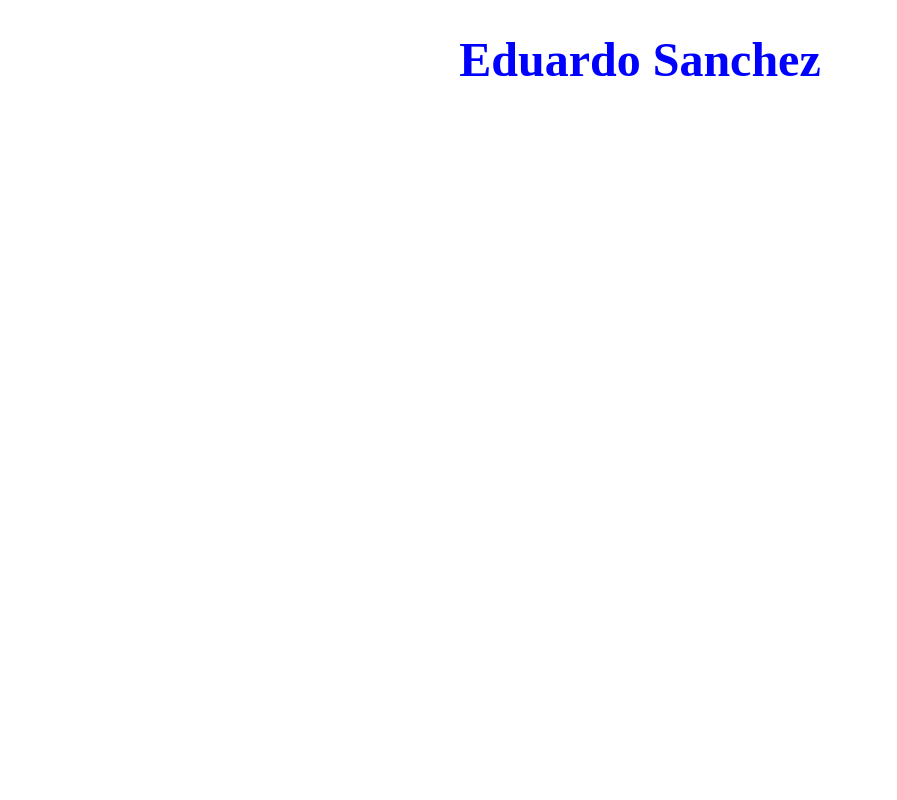
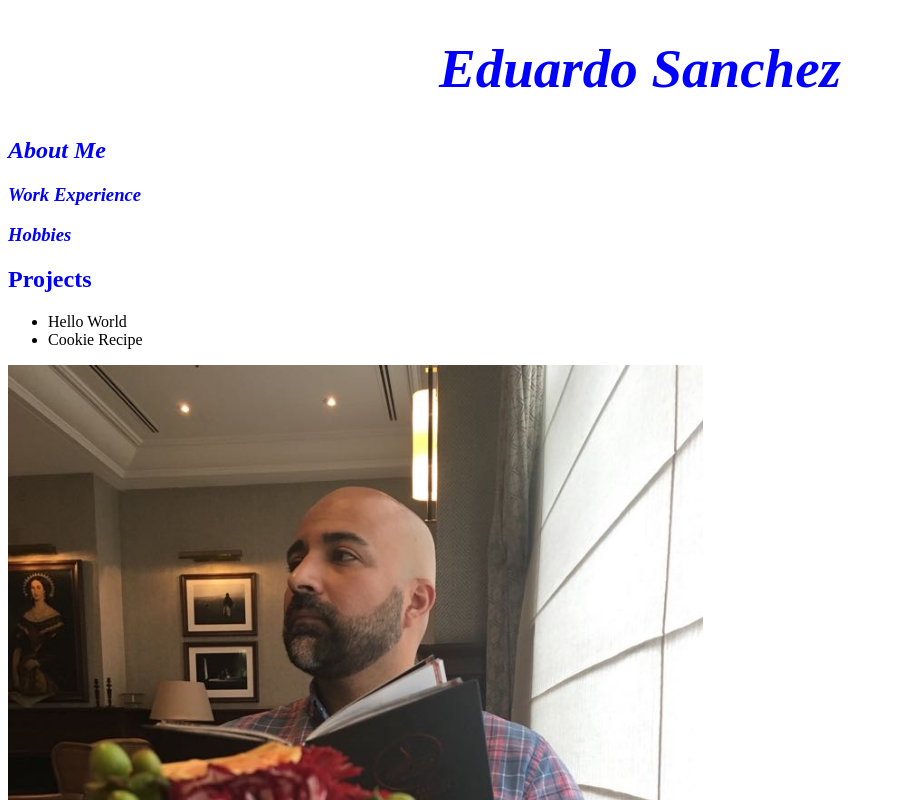
Before and after one commit to codingsanchezeduardo/codingsanchezeduardo.github.io, a plain HTML site: page index.html in a window 1280 px wide. Shown: the top 800 px of the page, without its empty margins (0-897 px from the left). Drawn offline with Linux system fonts and the light colour scheme.

Commit message:
Added H and Li tag Text

```diff
--- a/css/style.css
+++ b/css/style.css
@@ -1,5 +1,14 @@
 h1 {
 	text-align: center;
-	font-size: 48px;
+	font-size: 55px;
 	color: blue;
+	font-style: italic;
 }
+
+h2 {
+    color: blue;
+}
+
+h3 {
+    color: blue;
+}
--- a/index.html
+++ b/index.html
@@ -2,9 +2,27 @@
 <html>
 <head>
 	<link rel="stylesheet" type="text/css" href="css/style.css">
+	<style>
+	img {
+	  width: 55%;
+	}
+	</style>
 	<title>Eduardo Sanchez</title>
 </head>
 <body>
   <h1>Eduardo Sanchez</h1>
+  <h2><em>About Me</em></h2>
+  <div></div>
+  <h3><em>Work Experience</em></h3>
+  <p></p>
+  <div></div>
+  <h3><em>Hobbies</em></h3>
+  <p></p>
+  <h2>Projects</h2>
+  	<ul>
+  		<li>Hello World</li>
+  		<li>Cookie Recipe</li>
+  	</ul>
+  <img src="images/EddieFourSeasonsCDMX.JPG" alt="Eddie at the Four Seasons MX">
 </body>
 </html>
```
Also changed, not shown: about-me.html (+7 -2 lines).
